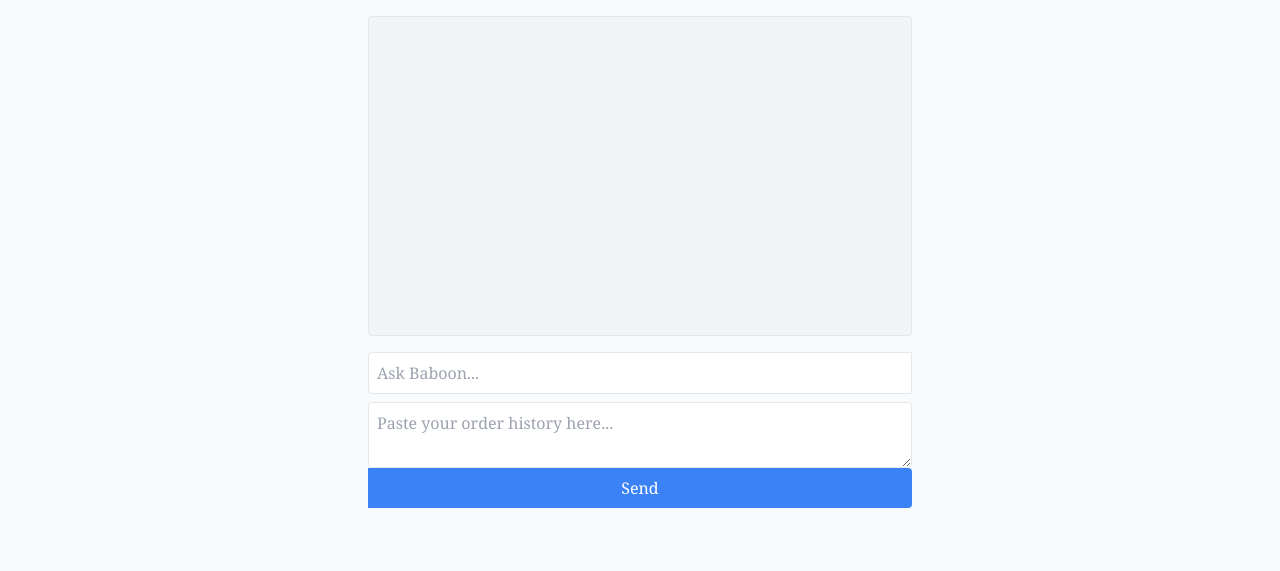
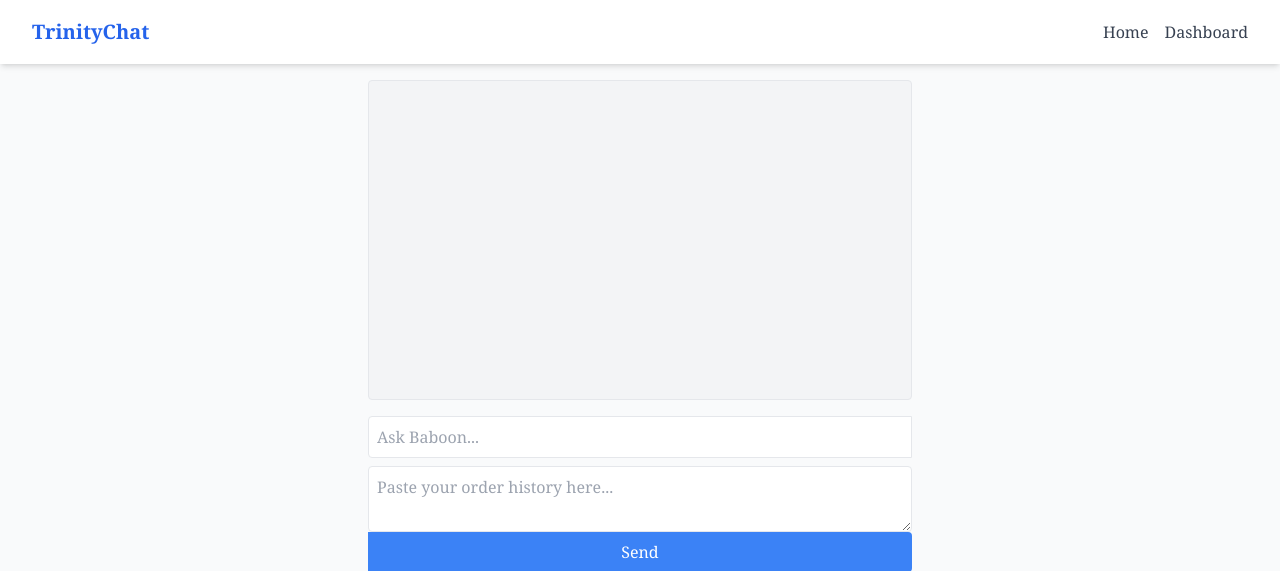
Before and after one commit to TediSina/TrinityChat, a Django app: page / in a window 1280 px wide. Shown: the top 571 px of the page. Run offline with Django 5.2, Linux system fonts and the light colour scheme; data that the repository does not hold is empty; some libraries are stand-ins or nearby versions.

Commit message:
Add a navbar.

```diff
--- a/theme/templates/base.html
+++ b/theme/templates/base.html
@@ -1,8 +1,9 @@
 {% load static tailwind_tags %}
 <!DOCTYPE html>
 <html lang="en">
+
 <head>
-    <title>Django Tailwind</title>
+	<title>TrinityChat</title>
 	<meta charset="UTF-8">
 	<meta name="viewport" content="width=device-width, initial-scale=1.0">
 	<meta http-equiv="X-UA-Compatible" content="ie=edge">
@@ -10,8 +11,23 @@
 </head>
 
 <body class="bg-gray-50 font-serif leading-normal tracking-normal">
+	<nav class="bg-white shadow-md">
+		<div class="max-w-7xl mx-auto px-4 sm:px-6 lg:px-8">
+			<div class="flex justify-between h-16 items-center">
+				<div class="flex-shrink-0 text-xl font-bold text-blue-600">
+					<a href="{% url 'index' %}">TrinityChat</a>
+				</div>
+				<div class="hidden md:flex space-x-4">
+					<a href="{% url 'index' %}" class="text-gray-700 hover:text-blue-600">Home</a>
+					<a href="{% url 'operator_dashboard' %}" class="text-gray-700 hover:text-blue-600">Dashboard</a>
+				</div>
+			</div>
+		</div>
+	</nav>
+
 	<div class="container mx-auto">
 		{% block content %}{% endblock %}
 	</div>
 </body>
+
 </html>
```
Lines whose indentation alone changed are shown as unchanged.
